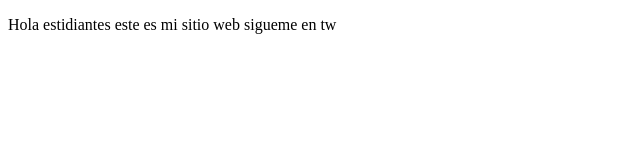
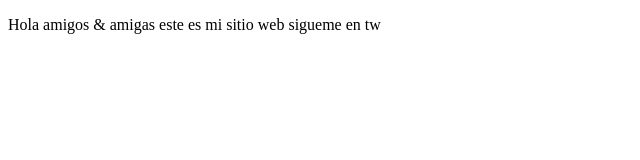
Before and after one commit to Dmenciacore/proyectoDemoCursoPrework, a plain HTML site: page index.html in a window 1280 px wide. Shown: the full height of the page, 0-640 px from the left. Drawn offline with Linux system fonts and the light colour scheme.

Commit message:
Cambios se agregó amigos

```diff
--- a/index.html
+++ b/index.html
@@ -8,7 +8,7 @@
 </head>
 <body>
     <p>
-        Hola estidiantes este es mi sitio web sigueme en tw
+        Hola amigos & amigas este es mi sitio web sigueme en tw
     </p>
 </body>
 </html>
```
